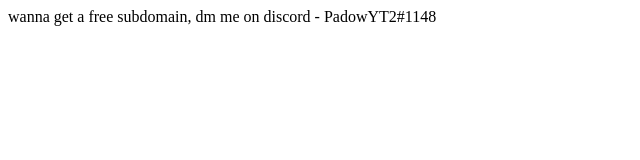
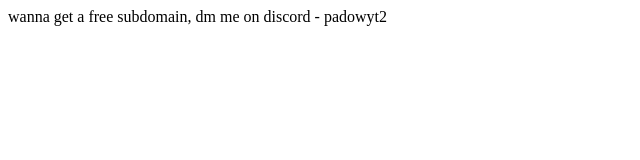
Before and after one commit to PadowYT2/is-my.dad, a plain HTML site: page index.html in a window 1280 px wide. Shown: the full height of the page, 0-640 px from the left. Drawn offline with Linux system fonts and the light colour scheme.

Commit message:
Update index.html

```diff
--- a/index.html
+++ b/index.html
@@ -7,6 +7,6 @@
     <title>is-my.dad</title>
 </head>
 <body>
-    wanna get a free subdomain, dm me on discord - PadowYT2#1148
+    wanna get a free subdomain, dm me on discord - padowyt2
 </body>
 </html>
```
